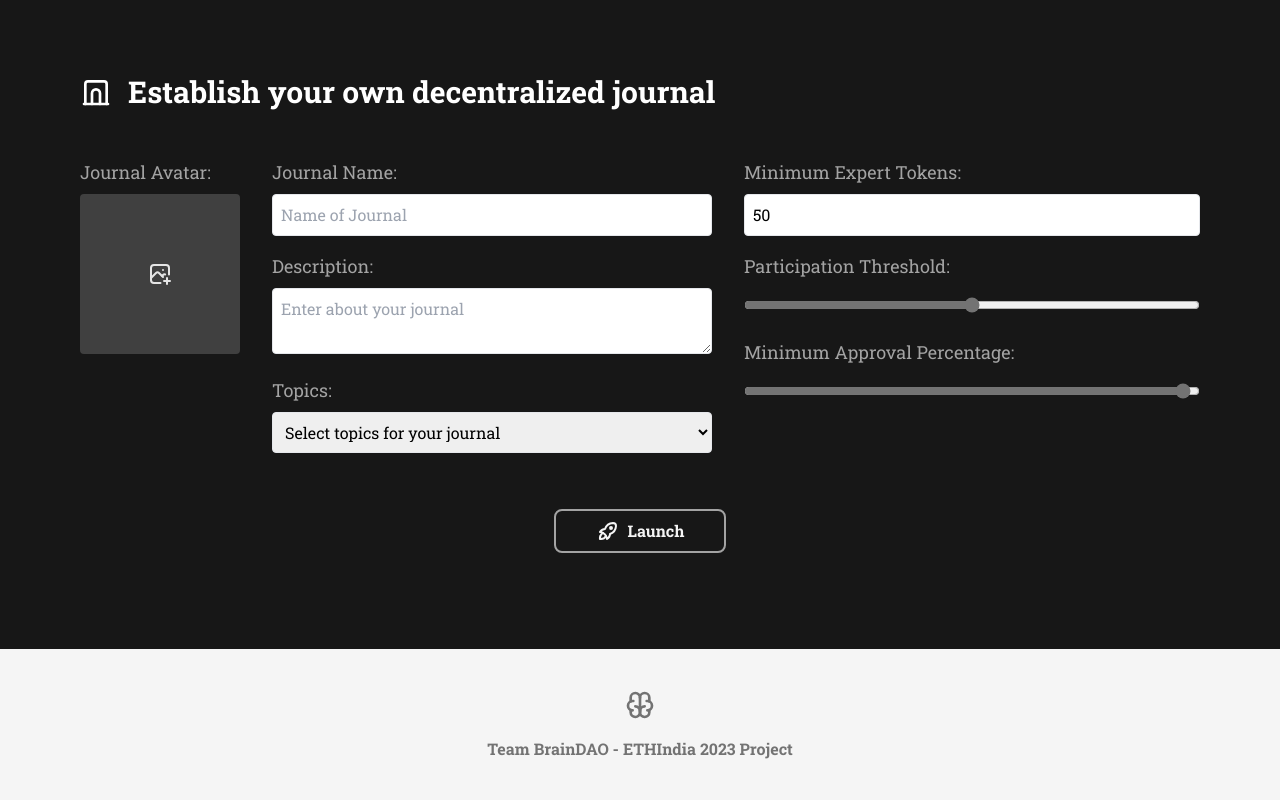
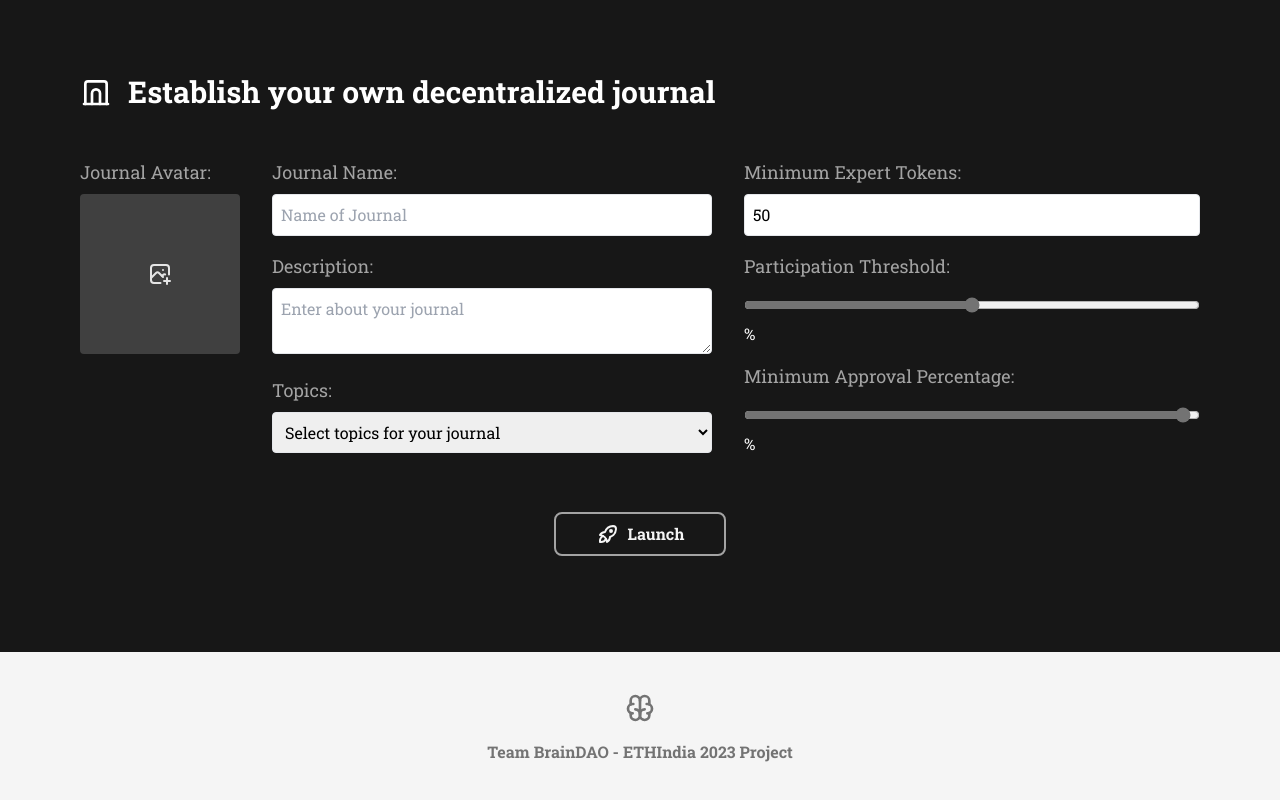
Before and after one commit to Royal-lobster/ChainSheets, a Next.js app: page / in a window 1280 px wide. Shown: the part 1498-2298 px from the top of the page. Built offline with nearby package versions, Linux system fonts and the light colour scheme.

Commit message:
add slidebar range

```diff
--- a/app/(home)/FieldWrapper.tsx
+++ b/app/(home)/FieldWrapper.tsx
@@ -1,3 +1,4 @@
+import React, { useState } from "react";
 import { UseFormRegister, FieldErrors } from "react-hook-form";
 
 type FieldWrapperProps = {
@@ -19,16 +20,30 @@ const FieldWrapper = ({
   type = "text",
   children,
 }: FieldWrapperProps) => {
+  // State to hold the value of the range input
+  const [rangeValue, setRangeValue] = useState("");
+
+  // Function to handle range value change
+  const handleRangeChange = (event: React.ChangeEvent<HTMLInputElement>) => {
+    setRangeValue(event.target.value);
+  };
+
   return (
     <div className="my-4">
       <label className="block text-lg mb-2 text-neutral-400">{label}:</label>
-      {children ? (
-        children
-      ) : (
+      {type === "range" ? (
+        <div className="range-container">
+          <input
+            {...register(name)}
+            type={type}
+            className="block border w-full p-2 rounded text-black"
+            onChange={handleRangeChange}
+          />
+          <div className="range-value">{rangeValue}%</div>
+        </div>
+      ) : children || (
         <input
-          {...register(name, {
-            valueAsNumber: type === "number" || type === "range",
-          })}
+          {...register(name)}
           placeholder={placeholder}
           type={type}
           className="block border w-full p-2 rounded text-black"
```
